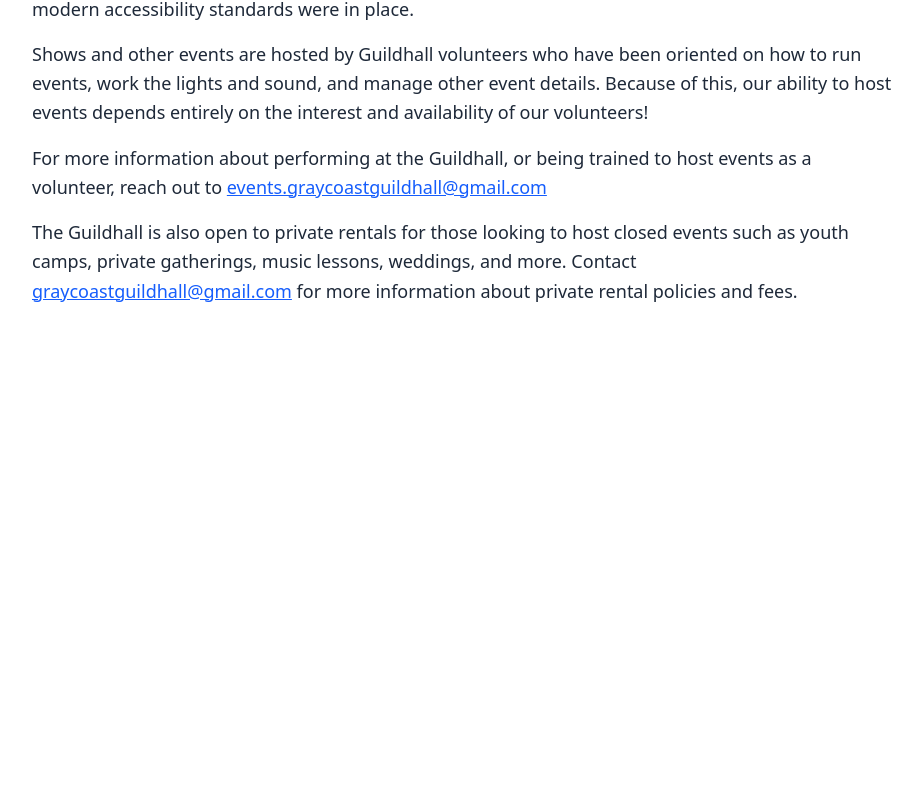
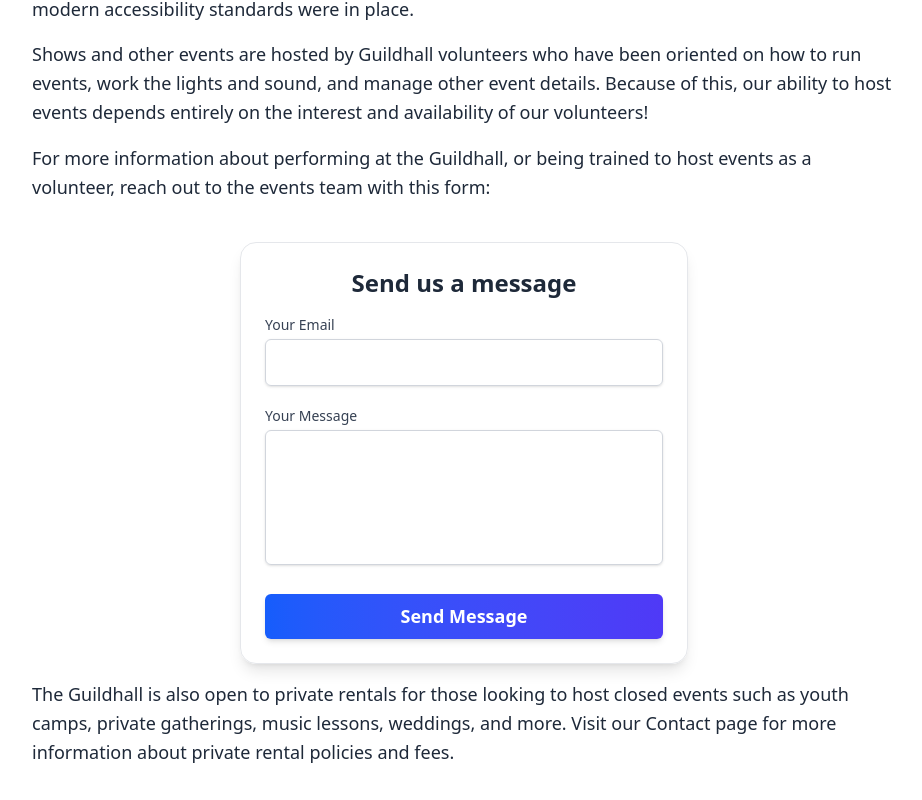
Before and after one commit to BornDeleuze/gray-coast, a React (Vite) app: page /events in a window 1280 px wide. Shown: the part 1319-2119 px from the top of the page, without its empty margins (176-1098 px from the left). Before the commit the page ends 1657 px from the top, so only its background shows below. Built offline with nearby package versions, Linux system fonts and the light colour scheme.

Commit message:
move forms

```diff
--- a/src/Components/NavBar.jsx
+++ b/src/Components/NavBar.jsx
@@ -55,6 +55,9 @@ const NavBar = () => {
             </li>
             <li>
               <Link to="/get_involved" className="hover:text-gray-400">Get Involved</Link>
+            </li>
+            <li>
+              <Link to="/contact" className="hover:text-gray-400">Contact</Link>
             </li>
           </ul>
         </div>
--- a/src/Pages/Contact.jsx
+++ b/src/Pages/Contact.jsx
@@ -2,6 +2,49 @@ function Contact() {
 
   return (
     <>
+      <div className="mt-10 flex justify-center">
+        <div className="w-full max-w-md bg-gray-90 p-6 rounded-2xl shadow-lg border border-gray-200">
+          <h2 className="text-2xl font-bold mb-4 text-center text-gray-800">Send us a message</h2>
+            <form
+               action="https://formsubmit.co/6cf70ccd3364c6b0fbdd1583a2d652e9"
+               method="POST"
+               className="space-y-5"
+            >
+              <div>
+              <label className="block text-sm font-medium text-gray-700 mb-1" htmlFor="email">
+                Your Email
+              </label>
+              <input
+                type="email"
+                name="email"
+                id="email"
+                className="w-full px-3 py-2 border border-gray-300 rounded-md shadow-sm focus:outline-none focus:ring-2 focus:ring-blue-500 focus:border-blue-500 transition"
+                required
+              />
+              </div>
+              <div>
+              <label className="block text-sm font-medium text-gray-700 mb-1" htmlFor="message">
+                Your Message
+              </label>
+              <textarea
+                name="message"
+                id="message"
+                rows="4"
+                className="w-full px-3 py-2 border border-gray-300 rounded-md shadow-sm focus:outline-none focus:ring-2 focus:ring-blue-500 focus:border-blue-500 transition resize-none"
+                required
+              ></textarea>
+              </div>
+              <div>
+              <button
+                type="submit"
+                className="w-full bg-gradient-to-r from-blue-600 to-indigo-600 text-white py-2 px-4 rounded-md font-semibold hover:brightness-110 transition-shadow shadow-md hover:shadow-lg"
+              >
+                Send Message
+              </button>
+              </div>
+          </form>
+        </div>
+      </div>
     </>
   )
 }
--- a/src/Pages/Donate.jsx
+++ b/src/Pages/Donate.jsx
@@ -1,3 +1,4 @@
+import { Link } from "react-router-dom";
 const Donate = () => {
    return (
      <div className="px-4 py-8 max-w-4xl mx-auto">
@@ -34,10 +35,9 @@ const Donate = () => {
              or become a monthly supporter on <strong>Patreon</strong>.
            </p>
            <p className="mt-2">
-             Interested in making a larger donation or sending a check?{" "}
-             <a href="mailto:graycoastguildhall@gmail.com" className="underline text-blue-600">
-               Get in touch!
-             </a>
+             Interested in making a larger donation or sending a check? Reach out with our
+             <Link to="/contact" className="hover:text-gray-400"> <strong>Contact Page</strong> </Link>
+            form!
            </p>
          </div>
          <div className="my-8 flex justify-center">
--- a/src/Pages/Events.jsx
+++ b/src/Pages/Events.jsx
@@ -34,19 +34,58 @@ const Events = () => {
            the lights and sound, and manage other event details. Because of this, our ability to host
            events depends entirely on the interest and availability of our volunteers!
          </p>
+
          <p>
            For more information about performing at the Guildhall, or being trained to host events as a
-           volunteer, reach out to{" "}
-           <a href="mailto:events.graycoastguildhall@gmail.com" className="text-blue-600 underline">
-             events.graycoastguildhall@gmail.com
-           </a>
+           volunteer, reach out to the events team with this form:
+          <div className="mt-10 flex justify-center">
+            <div className="w-full max-w-md bg-gray-90 p-6 rounded-2xl shadow-lg border border-gray-200">
+              <h2 className="text-2xl font-bold mb-4 text-center text-gray-800">Send us a message</h2>
+                <form
+                  action="https://formsubmit.co/b5dfc263e8443134f718861827588051"
+                  method="POST"
+                  className="space-y-5"
+                >
+                <div>
+                <label className="block text-sm font-medium text-gray-700 mb-1" htmlFor="email">
+                  Your Email
+                </label>
+                <input
+                  type="email"
+                  name="email"
+                  id="email"
+                  className="w-full px-3 py-2 border border-gray-300 rounded-md shadow-sm focus:outline-none focus:ring-2 focus:ring-blue-500 focus:border-blue-500 transition"
+                  required
+                />
+                </div>
+                <div>
+                <label className="block text-sm font-medium text-gray-700 mb-1" htmlFor="message">
+                  Your Message
+                </label>
+                <textarea
+                  name="message"
+                  id="message"
+                  rows="4"
+                  className="w-full px-3 py-2 border border-gray-300 rounded-md shadow-sm focus:outline-none focus:ring-2 focus:ring-blue-500 focus:border-blue-500 transition resize-none"
+                  required
+                ></textarea>
+                </div>
+                <div>
+                <button
+                  type="submit"
+                  className="w-full bg-gradient-to-r from-blue-600 to-indigo-600 text-white py-2 px-4 rounded-md font-semibold hover:brightness-110 transition-shadow shadow-md hover:shadow-lg"
+                >
+                  Send Message
+                </button>
+              </div>
+            </form>
+          </div>
+        </div>
+
          </p>
          <p>
            The Guildhall is also open to private rentals for those looking to host closed events such
-           as youth camps, private gatherings, music lessons, weddings, and more. Contact{" "}
-           <a href="mailto:graycoastguildhall@gmail.com" className="text-blue-600 underline">
-             graycoastguildhall@gmail.com
-           </a>{" "}
+           as youth camps, private gatherings, music lessons, weddings, and more. Visit our Contact page
            for more information about private rental policies and fees.
          </p>
        </div>
--- a/src/Pages/Get_Involved.jsx
+++ b/src/Pages/Get_Involved.jsx
@@ -13,62 +13,14 @@ const GetInvolved = () => {
            donate money to support this project and our many building repairs.
          </p>
          <p>
-           Email us at{" "}
-           <a href="mailto:graycoastguildhall@gmail.com" className="text-blue-600 underline">
-             graycoastguildhall@gmail.com
-           </a>{" "}
-           to be added to our monthly mailing list where we share information about upcoming events,
-           work parties, and other ways to plug in.
+            Reach out on our conact page form to be added to our monthly mailing list where we share
+            information about upcoming events, work parties, and other ways to plug in.
          </p>
          <p>
            Whether you have a special skill set or an idea of how you’d like to support this project,
            or just want to see what’s going on and how to get involved – we would love to hear from you!
          </p>
        </div>
-
-       <div className="mt-10 flex justify-center">
-         <div className="w-full max-w-md bg-gray-90 p-6 rounded-2xl shadow-lg border border-gray-200">
-            <h2 className="text-2xl font-bold mb-4 text-center text-gray-800">Send us a message</h2>
-            <form
-               action="https://formsubmit.co/6cf70ccd3364c6b0fbdd1583a2d652e9"
-               method="POST"
-               className="space-y-5"
-            >
-               <div>
-               <label className="block text-sm font-medium text-gray-700 mb-1" htmlFor="email">
-                  Your Email
-               </label>
-               <input
-                  type="email"
-                  name="email"
-                  id="email"
-                  className="w-full px-3 py-2 border border-gray-300 rounded-md shadow-sm focus:outline-none focus:ring-2 focus:ring-blue-500 focus:border-blue-500 transition"
-                  required
-               />
-               </div>
-               <div>
-               <label className="block text-sm font-medium text-gray-700 mb-1" htmlFor="message">
-                  Your Message
-               </label>
-               <textarea
-                  name="message"
-                  id="message"
-                  rows="4"
-                  className="w-full px-3 py-2 border border-gray-300 rounded-md shadow-sm focus:outline-none focus:ring-2 focus:ring-blue-500 focus:border-blue-500 transition resize-none"
-                  required
-               ></textarea>
-               </div>
-               <div>
-               <button
-                  type="submit"
-                  className="w-full bg-gradient-to-r from-blue-600 to-indigo-600 text-white py-2 px-4 rounded-md font-semibold hover:brightness-110 transition-shadow shadow-md hover:shadow-lg"
-               >
-                  Send Message
-               </button>
-               </div>
-            </form>
-         </div>
-         </div>
      </div>
    );
  };
```
